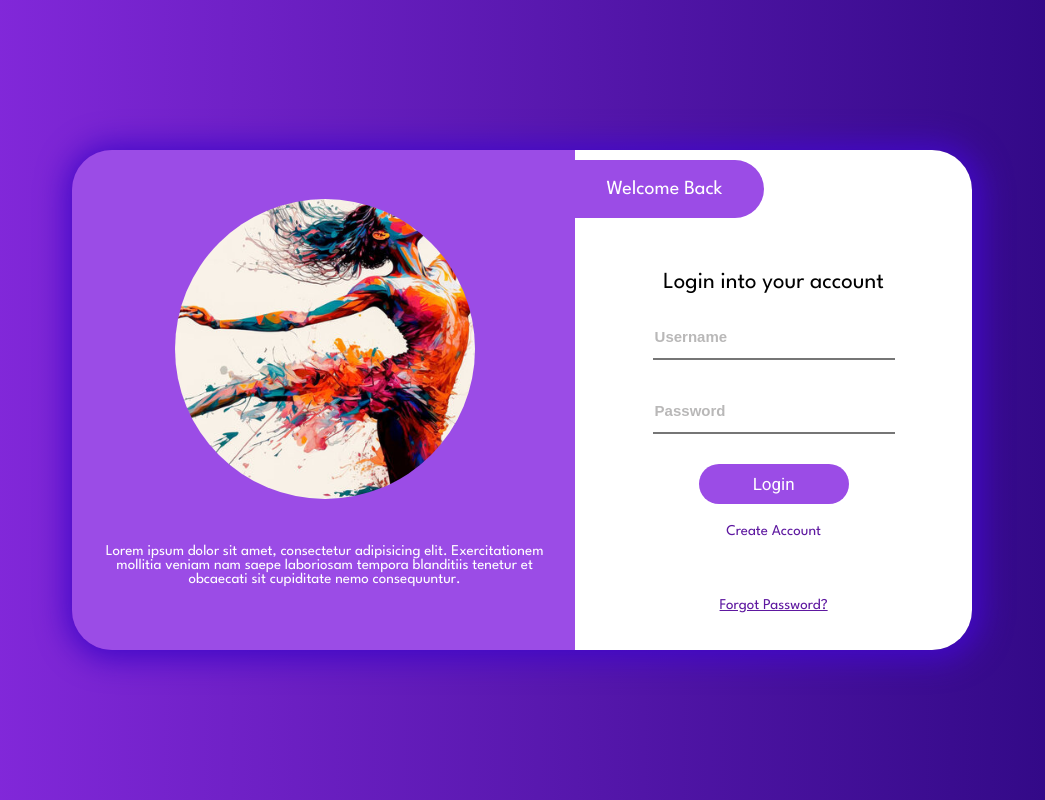
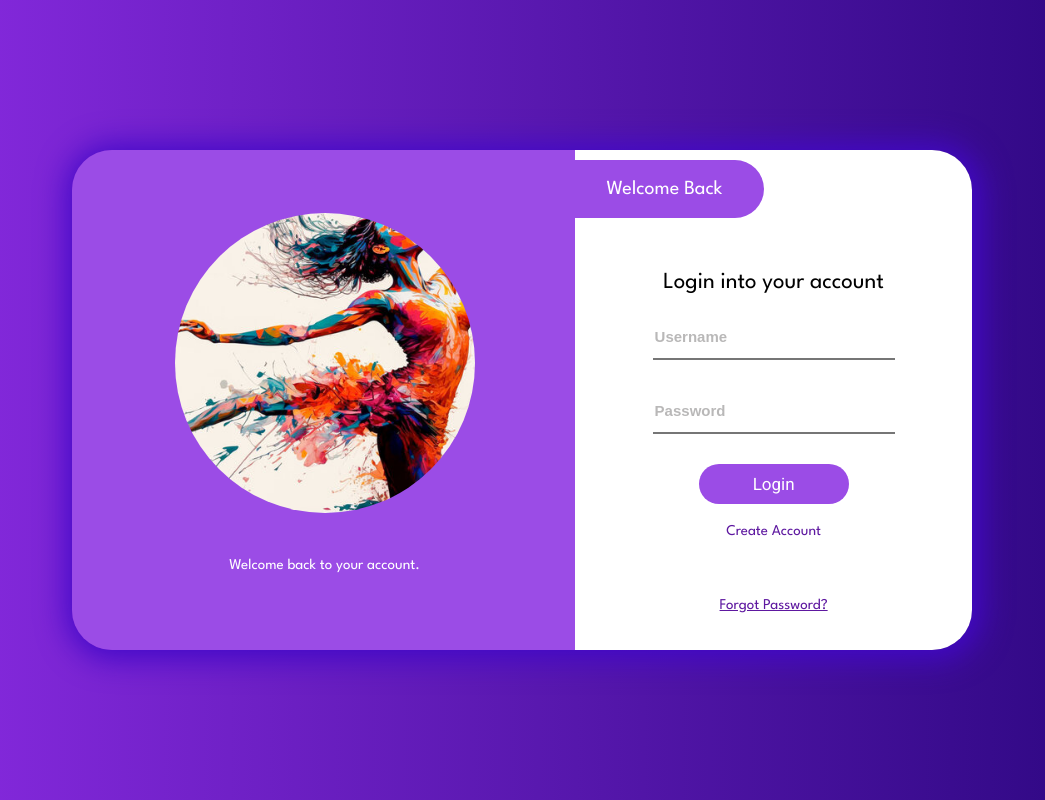
Before and after one commit to amakadomobis/sample-login-page, a plain HTML site: page index.html in a window 1280 px wide. Shown: the whole page, without its empty margins (118-1163 px from the left). Drawn offline with Linux system fonts and the light colour scheme.

Commit message:
Log in description added

```diff
--- a/index.html
+++ b/index.html
@@ -18,7 +18,7 @@
         <div class="left-side">
             <img src="/abstract.jpg" alt="">
 
-            <div class="paragraph"><p>Lorem ipsum dolor sit amet, consectetur adipisicing elit. Exercitationem mollitia veniam nam saepe laboriosam tempora blanditiis tenetur et obcaecati sit cupiditate nemo consequuntur.</p></div>
+            <div class="paragraph"><p>Welcome back to your account.</p></div>
         </div>
 
         <div class="right-side">
```
